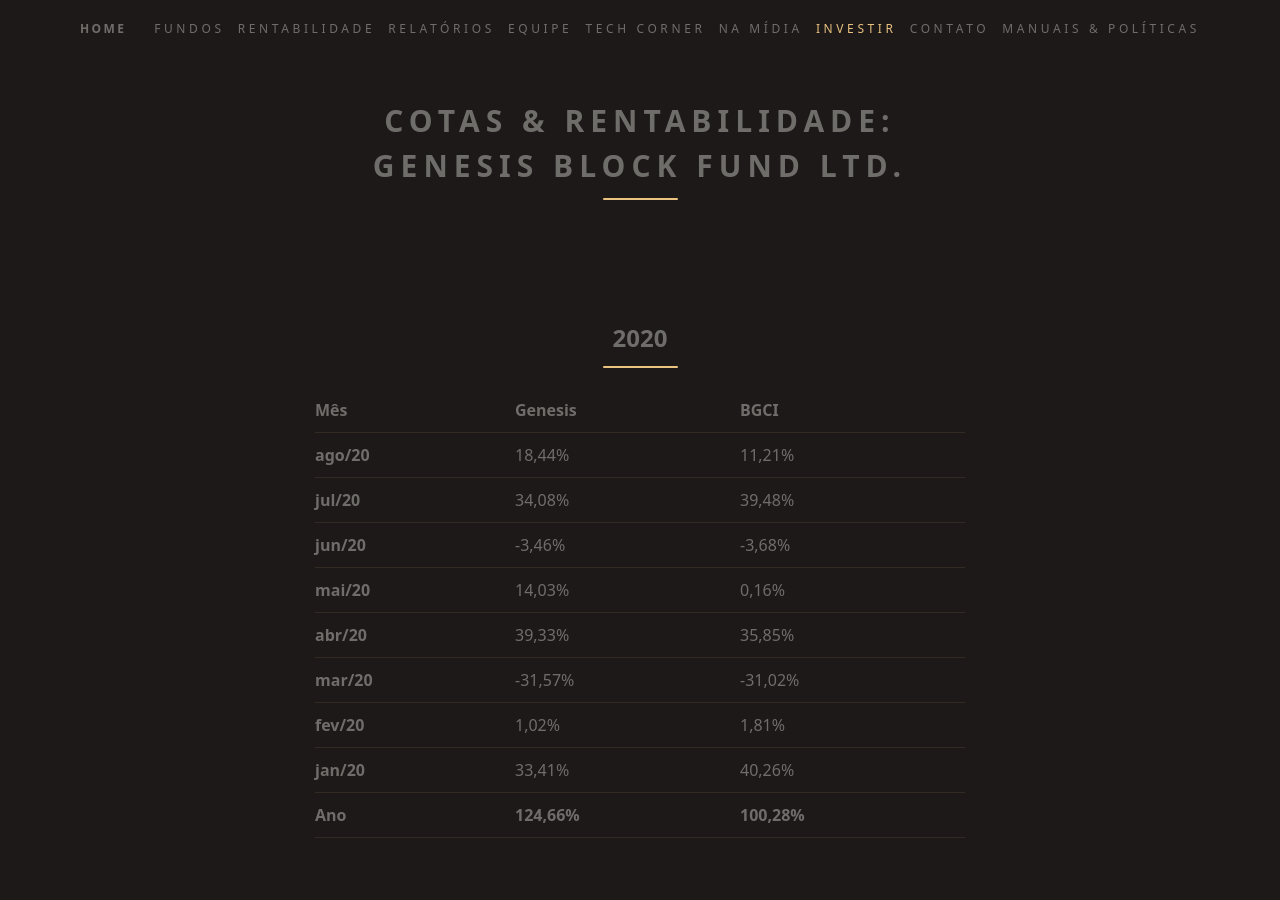
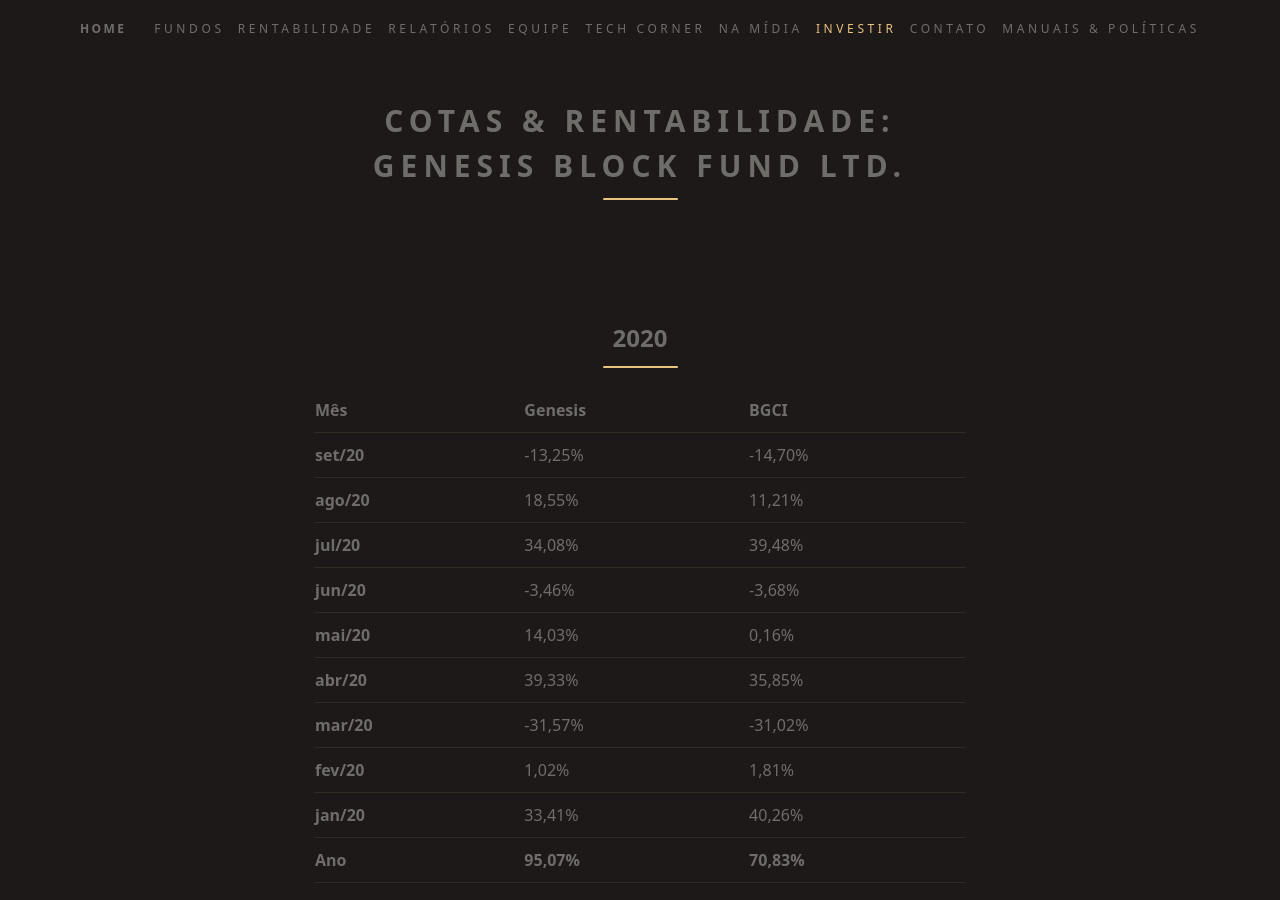
Before and after one commit to ateliedetemas/blpcrypto, a Jekyll site: the page built from _pages/rentabilidade/genesis.md, in a window 1280 px wide and 900 px high. Built offline with Jekyll 4.4.1, drawn with Linux system fonts in a browser that asks for light colours.

Commit message:
Update genesis.md

```diff
--- a/_pages/rentabilidade/genesis.md
+++ b/_pages/rentabilidade/genesis.md
@@ -8,7 +8,8 @@ permalink: "/rentabilidade/genesis/"
 
 | Mês    | Genesis | BGCI    |
 |--------|---------|---------|
-| **ago/20** | 18,44% | 11,21% |
+| **set/20** | -13,25% | -14,70% |
+| **ago/20** | 18,55% | 11,21% |
 | **jul/20** | 34,08% | 39,48% |
 | **jun/20** | -3,46% | -3,68% |
 | **mai/20** | 14,03% | 0,16% |
@@ -16,7 +17,7 @@ permalink: "/rentabilidade/genesis/"
 | **mar/20** | -31,57% | -31,02% |
 | **fev/20** | 1,02% | 1,81% |
 | **jan/20** | 33,41% | 40,26% |
-| **Ano**    | **124,66%**  | **100,28%** |
+| **Ano**    | **95,07%**  | **70,83%** |
 
 ## 2019
 
```
